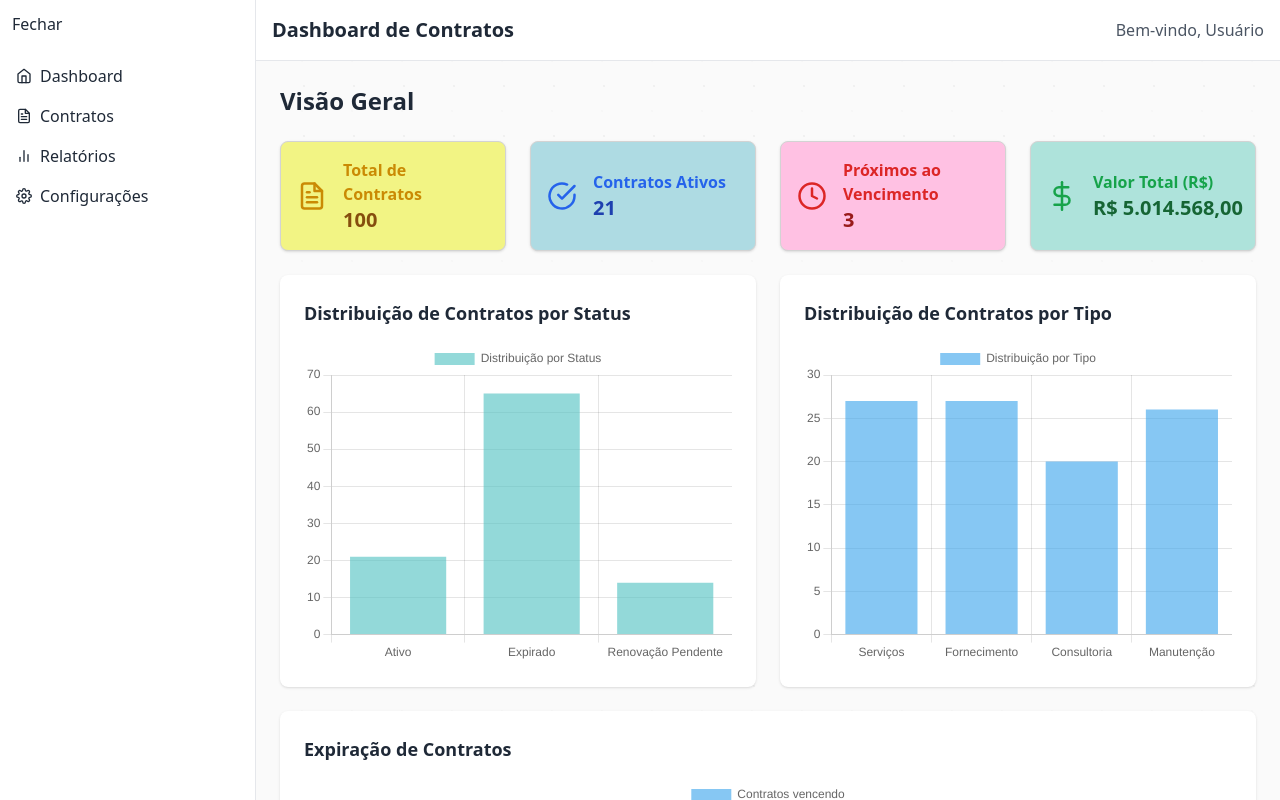
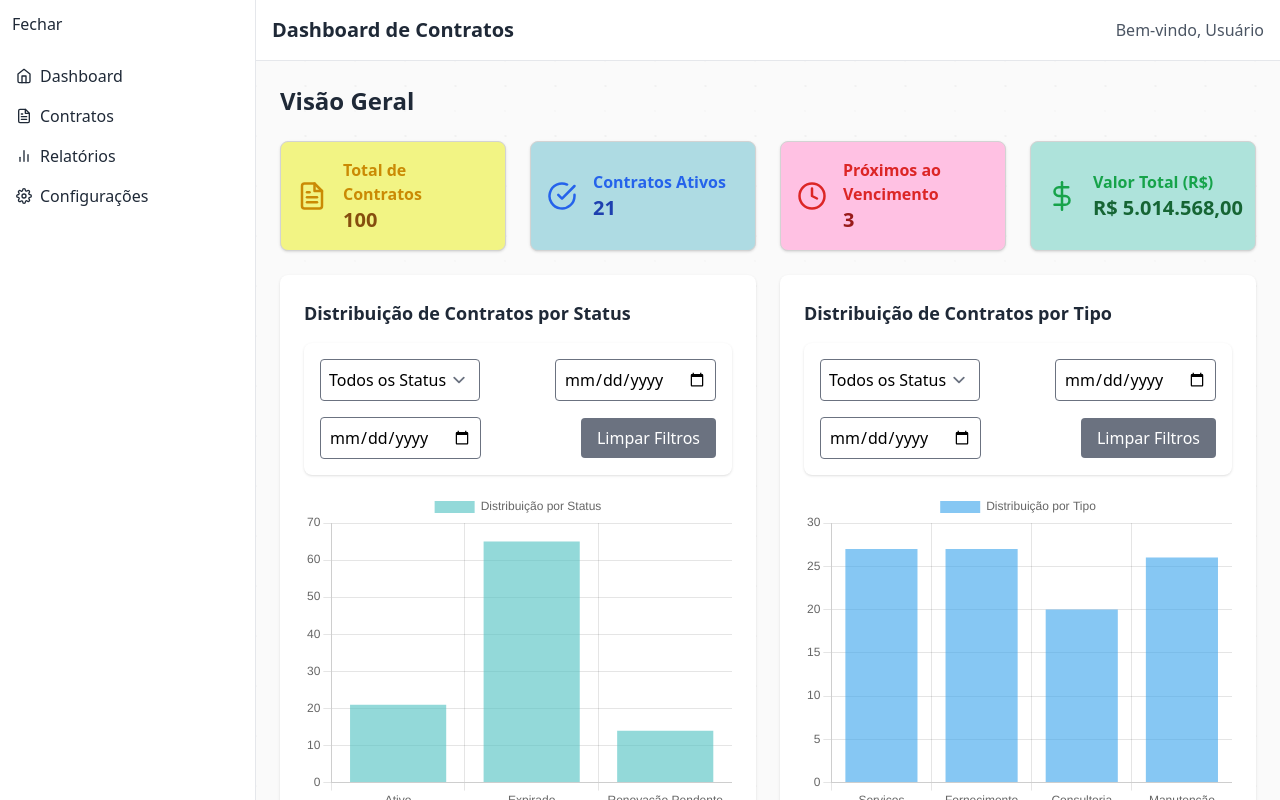
Before and after one commit to albsondev/contract-management-dashboard, a React (Vite) app: page / in a window 1280 px wide. Shown: the top 800 px of the page. Built offline with nearby package versions, Linux system fonts and the light colour scheme.

Commit message:
add component filter to charts

```diff
--- /dev/null
+++ b/src/components/dashboard/ChartsFilters.tsx
@@ -0,0 +1,62 @@
+import { useState, useEffect } from "react";
+
+interface ChartsFiltersProps {
+  onFilterChange: (filters: { status: string; startDate: string; endDate: string }) => void;
+}
+
+const ChartsFilters = ({ onFilterChange }: ChartsFiltersProps) => {
+  const [status, setStatus] = useState("");
+  const [startDate, setStartDate] = useState("");
+  const [endDate, setEndDate] = useState("");
+
+  // Disparar a filtragem sempre que houver uma mudança nos filtros
+  useEffect(() => {
+    onFilterChange({ status, startDate, endDate });
+  }, [status, startDate, endDate, onFilterChange]); // O useEffect será chamado sempre que qualquer filtro for alterado
+
+  return (
+    <div className="bg-white shadow rounded-lg p-4 mb-4 flex flex-wrap gap-4 items-center justify-between">
+      {/* Filtro por Status */}
+      <select
+        className="border p-2 rounded w-40"
+        value={status}
+        onChange={(e) => setStatus(e.target.value)} // Agora apenas atualiza o estado, e o useEffect cuida do resto
+      >
+        <option value="">Todos os Status</option>
+        <option value="Ativo">Ativo</option>
+        <option value="Expirado">Expirado</option>
+        <option value="Renovação Pendente">Renovação Pendente</option>
+      </select>
+
+      {/* Filtro por Data de Início */}
+      <input
+        type="date"
+        className="border p-2 rounded"
+        value={startDate}
+        onChange={(e) => setStartDate(e.target.value)}
+      />
+
+      {/* Filtro por Data de Vencimento */}
+      <input
+        type="date"
+        className="border p-2 rounded"
+        value={endDate}
+        onChange={(e) => setEndDate(e.target.value)}
+      />
+
+      {/* Botão para Limpar Filtros */}
+      <button
+        className="bg-gray-500 text-white px-4 py-2 rounded"
+        onClick={() => {
+          setStatus("");
+          setStartDate("");
+          setEndDate("");
+        }}
+      >
+        Limpar Filtros
+      </button>
+    </div>
+  );
+};
+
+export default ChartsFilters;
--- a/src/components/dashboard/ContractsChart.tsx
+++ b/src/components/dashboard/ContractsChart.tsx
@@ -1,20 +1,39 @@
+import { useState } from "react";
 import { Bar } from "react-chartjs-2";
 import { Chart as ChartJS, CategoryScale, LinearScale, BarElement, Title, Tooltip, Legend } from "chart.js";
 import mockContracts from "../../assets/mockContracts.json";
-
-// Ensure mockContracts is typed correctly
-const contracts: Contract[] = mockContracts as Contract[];
+import ChartsFilters from "./ChartsFilters";
 
 interface Contract {
   endDate: string;
+  status: string;
 }
 
 ChartJS.register(CategoryScale, LinearScale, BarElement, Title, Tooltip, Legend);
 
+const ContractsChart = () => {
+  const [filteredContracts, setFilteredContracts] = useState<Contract[]>(mockContracts);
+
+  const handleFilterChange = (filters: { status: string; startDate: string; endDate: string }) => {
+    let filtered = mockContracts;
+
+    if (filters.status) {
+      filtered = filtered.filter((c) => c.status === filters.status);
+    }
+    if (filters.startDate) {
+      filtered = filtered.filter((c) => new Date(c.endDate) >= new Date(filters.startDate));
+    }
+    if (filters.endDate) {
+      filtered = filtered.filter((c) => new Date(c.endDate) <= new Date(filters.endDate));
+    }
+
+    setFilteredContracts(filtered);
+  };
+
   const getContractsByMonth = () => {
     const months = Array(12).fill(0);
 
-  contracts.forEach((contract: Contract) => {
+    filteredContracts.forEach((contract: Contract) => {
       const month: number = new Date(contract.endDate).getMonth();
       months[month] += 1;
     });
@@ -22,23 +41,21 @@ const getContractsByMonth = () => {
     return months;
   };
 
-const ContractsChart = () => {
   const data = {
-    labels: [
-      "Jan", "Fev", "Mar", "Abr", "Mai", "Jun", "Jul", "Ago", "Set", "Out", "Nov", "Dez"
-    ],
+    labels: ["Jan", "Fev", "Mar", "Abr", "Mai", "Jun", "Jul", "Ago", "Set", "Out", "Nov", "Dez"],
     datasets: [
       {
         label: "Contratos vencendo",
         data: getContractsByMonth(),
         backgroundColor: "rgba(54, 162, 235, 0.6)",
-      }
-    ]
+      },
+    ],
   };
 
   return (
     <div className="bg-white shadow rounded-lg p-6">
       <h3 className="text-lg font-semibold text-gray-800 mb-4">Expiração de Contratos</h3>
+      <ChartsFilters onFilterChange={handleFilterChange} />
       <Bar data={data} />
     </div>
   );
--- a/src/components/dashboard/ContractsDistributionChartServices.tsx
+++ b/src/components/dashboard/ContractsDistributionChartServices.tsx
@@ -1,20 +1,35 @@
+import { useState } from "react";
 import { Bar } from "react-chartjs-2";
 import { Chart as ChartJS, CategoryScale, LinearScale, BarElement, Title, Tooltip, Legend } from "chart.js";
 import mockContracts from "../../assets/mockContracts.json";
-
-const contracts: Contract[] = mockContracts as Contract[];
+import ChartsFilters from "./ChartsFilters";
 
 interface Contract {
-  id: number;
-  client: string;
-  startDate: string;
+  type: string;
+  status: string;
   endDate: string;
-  status: string;
-  value: number;
-  type: string;
 }
 
 ChartJS.register(CategoryScale, LinearScale, BarElement, Title, Tooltip, Legend);
+
+const ContractsDistributionChartServices = () => {
+  const [filteredContracts, setFilteredContracts] = useState<Contract[]>(mockContracts);
+
+  const handleFilterChange = (filters: { status: string; startDate: string; endDate: string }) => {
+    let filtered = mockContracts;
+
+    if (filters.status) {
+      filtered = filtered.filter((c) => c.status === filters.status);
+    }
+    if (filters.startDate) {
+      filtered = filtered.filter((c) => new Date(c.endDate) >= new Date(filters.startDate));
+    }
+    if (filters.endDate) {
+      filtered = filtered.filter((c) => new Date(c.endDate) <= new Date(filters.endDate));
+    }
+
+    setFilteredContracts(filtered);
+  };
 
   const getDistributionByType = () => {
     const distribution = {
@@ -24,7 +39,7 @@ const getDistributionByType = () => {
       Manutenção: 0,
     };
 
-  contracts.forEach((contract: Contract) => {
+    filteredContracts.forEach((contract: Contract) => {
       if (contract.type in distribution) {
         distribution[contract.type as keyof typeof distribution] += 1;
       }
@@ -33,7 +48,6 @@ const getDistributionByType = () => {
     return distribution;
   };
 
-const ContractsDistributionChartServices = () => {
   const distribution = getDistributionByType();
   const data = {
     labels: Object.keys(distribution),
@@ -49,6 +63,10 @@ const ContractsDistributionChartServices = () => {
   return (
     <div className="bg-white shadow rounded-lg p-6 max-w-full">
       <h3 className="text-lg font-semibold text-gray-800 mb-4">Distribuição de Contratos por Tipo</h3>
+
+      {/* Filtros para o gráfico */}
+      <ChartsFilters onFilterChange={handleFilterChange} />
+
       <div style={{ position: "relative", height: "40vh", width: "100%" }}>
         <Bar data={data} options={{ maintainAspectRatio: false }} />
       </div>
--- a/src/components/dashboard/ContractsDistributionChartStatus.tsx
+++ b/src/components/dashboard/ContractsDistributionChartStatus.tsx
@@ -1,38 +1,45 @@
+import { useState } from "react";
 import { Bar } from "react-chartjs-2";
 import { Chart as ChartJS, CategoryScale, LinearScale, BarElement, Title, Tooltip, Legend } from "chart.js";
 import mockContracts from "../../assets/mockContracts.json";
-
-// Garantindo que mockContracts está tipado corretamente
-const contracts: Contract[] = mockContracts as Contract[];
+import ChartsFilters from "./ChartsFilters";
 
 interface Contract {
-  id: number;
-  client: string;
-  startDate: string;
+  status: string;
   endDate: string;
-  status: string;
-  value: number;
-  type: string;
 }
 
 ChartJS.register(CategoryScale, LinearScale, BarElement, Title, Tooltip, Legend);
 
-// Função para obter a distribuição de contratos por status
-const getDistributionByStatus = () => {
-  const distribution = {
-    Ativo: 0,
-    Expirado: 0,
-    "Renovação Pendente": 0,
+const ContractsDistributionChartStatus = () => {
+  const [filteredContracts, setFilteredContracts] = useState<Contract[]>(mockContracts);
+
+  const handleFilterChange = (filters: { status: string; startDate: string; endDate: string }) => {
+    let filtered = mockContracts;
+
+    if (filters.status) {
+      filtered = filtered.filter((c) => c.status === filters.status);
+    }
+    if (filters.startDate) {
+      filtered = filtered.filter((c) => new Date(c.endDate) >= new Date(filters.startDate));
+    }
+    if (filters.endDate) {
+      filtered = filtered.filter((c) => new Date(c.endDate) <= new Date(filters.endDate));
+    }
+
+    setFilteredContracts(filtered);
   };
 
-  contracts.forEach((contract: Contract) => {
-    distribution[contract.status as keyof typeof distribution] += 1;
-  });
+  const getDistributionByStatus = () => {
+    const distribution = { Ativo: 0, Expirado: 0, "Renovação Pendente": 0 };
 
-  return distribution;
-};
+    filteredContracts.forEach((contract: Contract) => {
+      distribution[contract.status as keyof typeof distribution] += 1;
+    });
 
-const ContractsDistributionChartStatus = () => {
+    return distribution;
+  };
+
   const distribution = getDistributionByStatus();
   const data = {
     labels: Object.keys(distribution),
@@ -48,6 +55,7 @@ const ContractsDistributionChartStatus = () => {
   return (
     <div className="bg-white shadow rounded-lg p-6 max-w-full">
       <h3 className="text-lg font-semibold text-gray-800 mb-4">Distribuição de Contratos por Status</h3>
+      <ChartsFilters onFilterChange={handleFilterChange} />
       <div style={{ position: "relative", height: "40vh", width: "100%" }}>
         <Bar data={data} options={{ maintainAspectRatio: false }} />
       </div>
```
Lines whose indentation alone changed are shown as unchanged.
